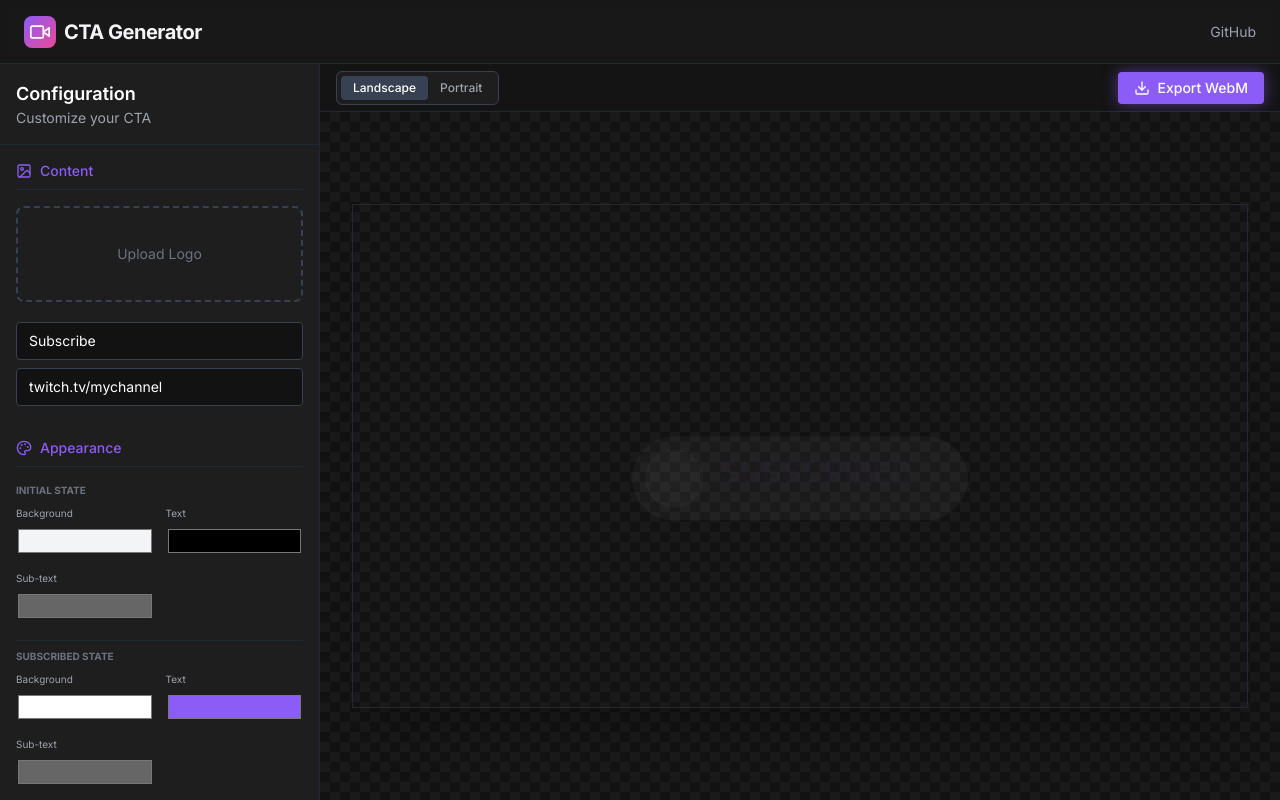
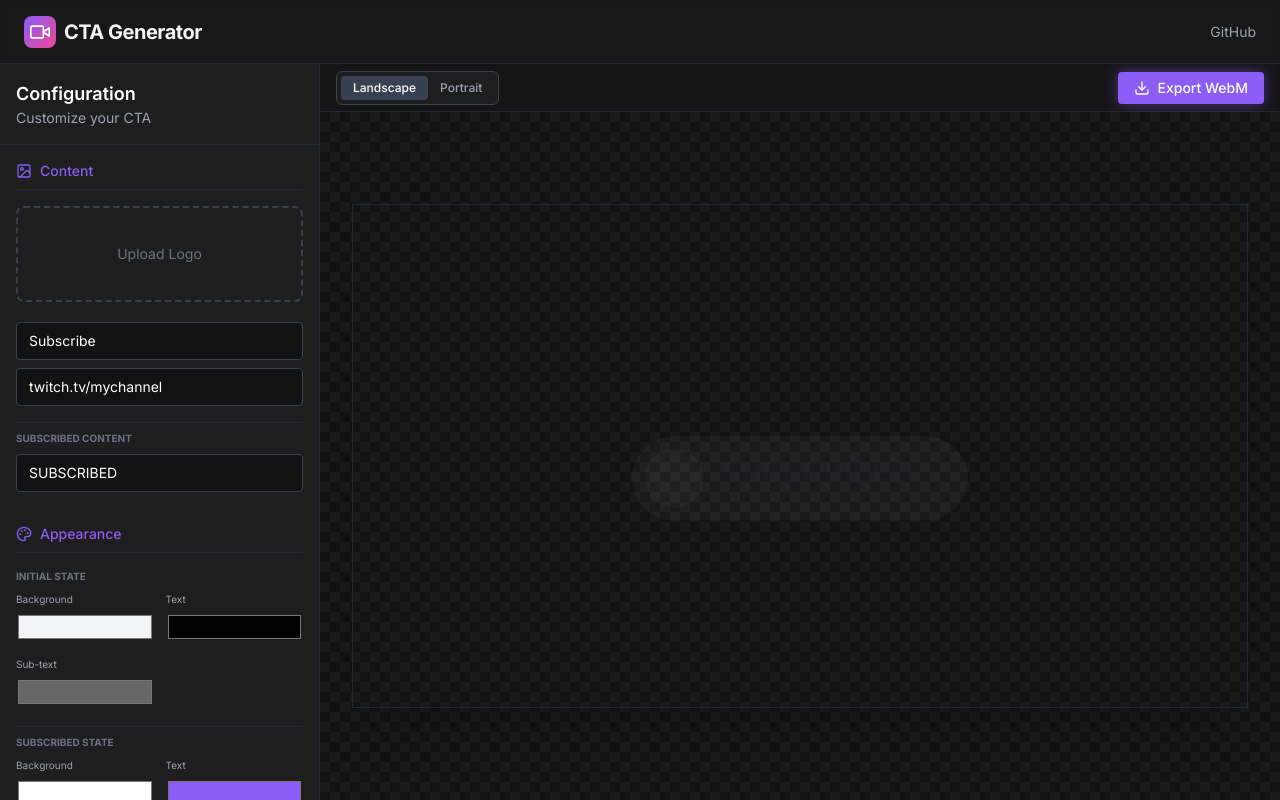
Before and after one commit to Istalry/CallToActionVideo, a React (Vite) app: page / in a window 1280 px wide. Built offline with nearby package versions, Linux system fonts and the light colour scheme.

Commit message:
Fix background color + add field for final text

```diff
--- a/src/features/editor/Controls.tsx
+++ b/src/features/editor/Controls.tsx
@@ -13,7 +13,8 @@ export const Controls: React.FC = () => {
         roundness, setRoundness,
         animation, setAnimation,
         cursor, setCursor,
-        particles, setParticles
+        particles, setParticles,
+        subscribedText, setSubscribedText
     } = useStore();
 
     const fileInputRef = useRef<HTMLInputElement>(null);
@@ -110,6 +111,17 @@ export const Controls: React.FC = () => {
                                 placeholder="Sub-text"
                             />
                         </div>
+                    </div>
+                    {/* Subscribed Text Config */}
+                    <div className="space-y-2 pt-2 border-t border-gray-800">
+                        <h4 className="text-[10px] uppercase text-gray-500 font-bold">Subscribed Content</h4>
+                        <input
+                            type="text"
+                            value={subscribedText}
+                            onChange={(e) => setSubscribedText(e.target.value)}
+                            className="w-full bg-background border border-gray-700 rounded px-3 py-2 text-sm focus:border-primary focus:outline-none text-white"
+                            placeholder="Subscribed Text"
+                        />
                     </div>
                 </div>
 
--- a/src/hooks/useCanvasRender.ts
+++ b/src/hooks/useCanvasRender.ts
@@ -14,7 +14,7 @@ interface Particle {
 }
 
 export const useCanvasRender = (canvasRef: React.RefObject<HTMLCanvasElement | null>) => {
-    const { primaryText, underText, format, imageUrl, imageTransform, ctaColors, subscribedColors, roundness, animation, cursor, particles } = useStore();
+    const { primaryText, underText, subscribedText, format, imageUrl, imageTransform, ctaColors, subscribedColors, roundness, animation, cursor, particles } = useStore();
     const animationRef = useRef<number>(0);
     const imageRef = useRef<HTMLImageElement | null>(null);
     const cursorRef = useRef<HTMLImageElement | null>(null);
@@ -214,7 +214,7 @@ export const useCanvasRender = (canvasRef: React.RefObject<HTMLCanvasElement | n
             ctx.fillStyle = isClicked ? subscribedColors.text : ctaColors.text;
             ctx.font = 'bold 72px Inter, sans-serif';
             ctx.textBaseline = 'top'; // Easier to control with top baseline logic
-            ctx.fillText(isClicked ? "SUBSCRIBED" : primaryText, drawX, blockTopY);
+            ctx.fillText(isClicked ? subscribedText : primaryText, drawX, blockTopY);
 
             // Under Text
             ctx.fillStyle = isClicked ? subscribedColors.underText : ctaColors.underText;
@@ -319,5 +319,5 @@ export const useCanvasRender = (canvasRef: React.RefObject<HTMLCanvasElement | n
         return () => {
             if (animationRef.current) cancelAnimationFrame(animationRef.current);
         };
-    }, [primaryText, underText, format, imageUrl, imageTransform, ctaColors, roundness, animation, cursor, particles]);
+    }, [primaryText, underText, subscribedText, format, imageUrl, imageTransform, ctaColors, subscribedColors, roundness, animation, cursor, particles]);
 };
--- a/src/store/useStore.ts
+++ b/src/store/useStore.ts
@@ -19,8 +19,11 @@ export interface CTAState {
     cursor: { visible: boolean };
     particles: { enabled: boolean; count: number; speed: number; colors: string[] };
 
+    subscribedText: string;
+
     setPrimaryText: (text: string) => void;
     setUnderText: (text: string) => void;
+    setSubscribedText: (text: string) => void;
     setImageUrl: (url: string | null) => void;
     setImageTransform: (transform: Partial<{ scale: number; x: number; y: number }>) => void;
     setRoundness: (roundness: number) => void;
@@ -41,6 +44,7 @@ export interface CTAState {
 export const useStore = create<CTAState>((set) => ({
     primaryText: 'Subscribe',
     underText: 'twitch.tv/mychannel',
+    subscribedText: 'SUBSCRIBED',
     imageUrl: null,
     imageTransform: { scale: 1, x: 0, y: 0 },
     ctaColors: {
@@ -72,6 +76,7 @@ export const useStore = create<CTAState>((set) => ({
 
     setPrimaryText: (text) => set({ primaryText: text }),
     setUnderText: (text) => set({ underText: text }),
+    setSubscribedText: (text) => set({ subscribedText: text }),
     setImageUrl: (url) => set({ imageUrl: url }),
     setImageTransform: (transform) => set((state) => ({ imageTransform: { ...state.imageTransform, ...transform } })),
     setRoundness: (roundness) => set({ roundness }),
```
